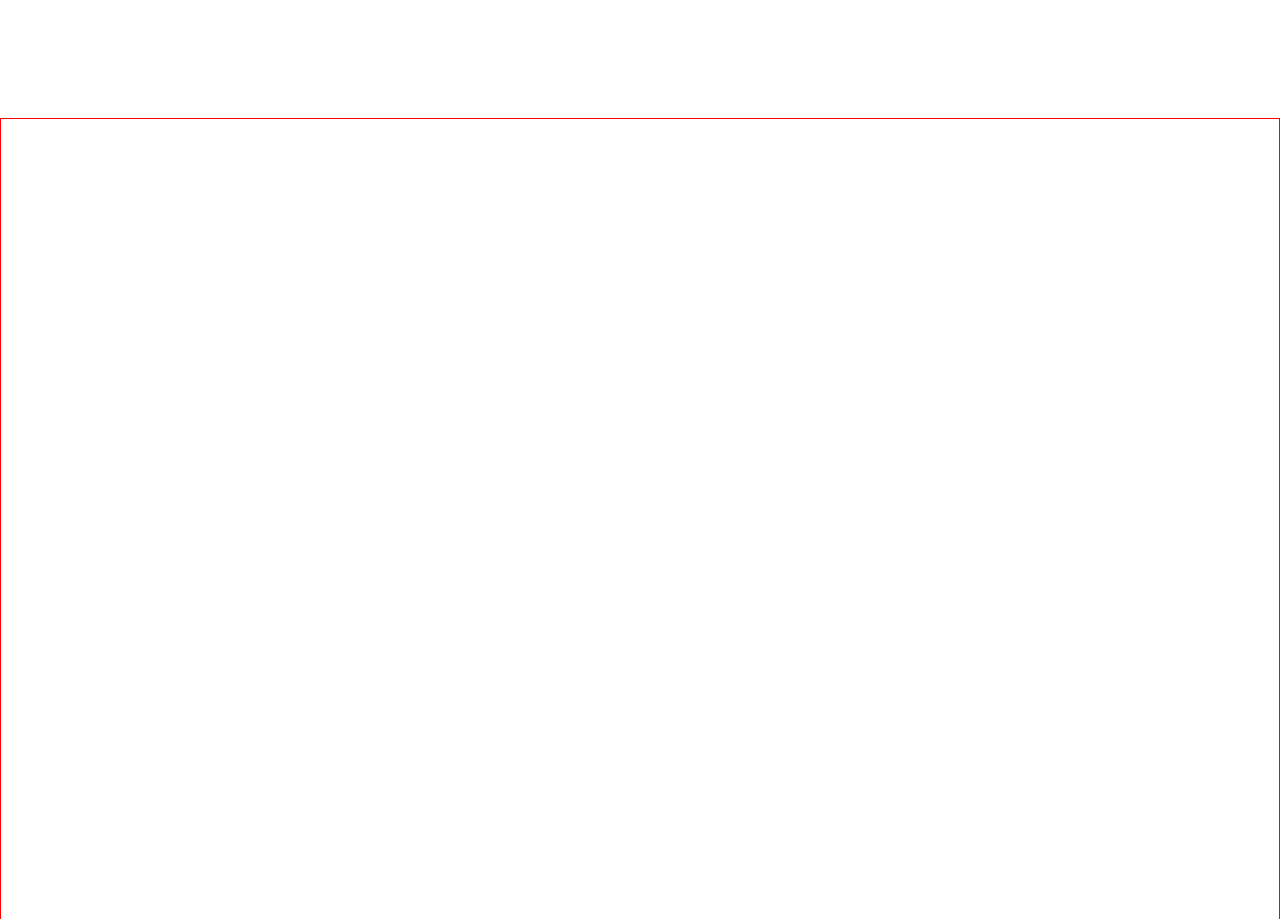
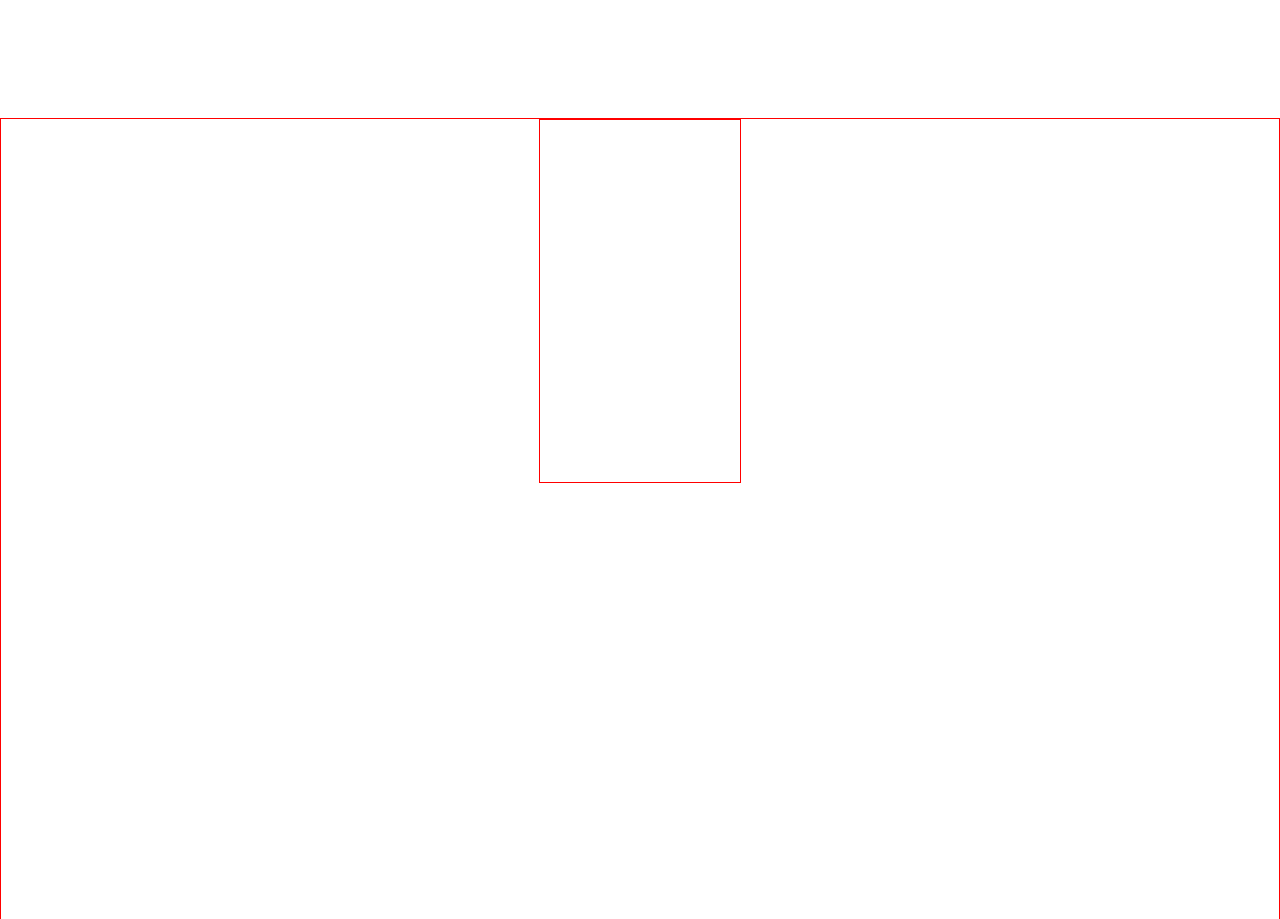
Before and after one commit to danielopq/designo, a React (Vite) app: page / in a window 1280 px wide. Shown: the part 1437-2356 px from the top of the page. Built offline with nearby package versions, Linux system fonts and the light colour scheme; a web font is replaced by a local one.

Commit message:
LocationItem - created

```diff
--- a/src/components/layout/index.ts
+++ b/src/components/layout/index.ts
@@ -6,4 +6,5 @@ export { default as SectionHeader } from "./sectionHeader/SectionHeader";
 export { default as ProjectsNavBar } from "./projectsNavBar/ProjectsNavBar";
 export { default as ProjectsList } from "./projectsList/ProjectsList";
 export { default as ProjectView } from "./projectView/ProjectView";
-export {default as LocationsNavBar} from "./locationsNavBar/LocationsNavBar";
+export { default as LocationsNavBar } from "./locationsNavBar/LocationsNavBar";
+export  {default as LocationItem} from "./locationItem/LocationItem";
--- /dev/null
+++ b/src/components/layout/locationItem/LocationItem.tsx
@@ -0,0 +1,8 @@
+import './locationItem.scss';
+
+const LocationItem = () =>{
+    return(
+        <div className='locationItem'></div>
+    )
+}
+export default LocationItem;
--- /dev/null
+++ b/src/components/layout/locationItem/locationItem.scss
@@ -0,0 +1,5 @@
+.locationItem{
+    width: 202px;
+    height: 364px;
+    border: solid 1px red;
+}
--- a/src/components/layout/locationsNavBar/LocationsNavBar.tsx
+++ b/src/components/layout/locationsNavBar/LocationsNavBar.tsx
@@ -1,8 +1,12 @@
 import './locationsNavBar.scss';
+
+import { LocationItem } from '../../layout';
 
 const LocationsNavBar: React.FC = () => {
     return (
-        <nav id="locationsNavBar"></nav>
+        <nav id="locationsNavBar">
+            <LocationItem />
+        </nav>
     )
 
 }
```
